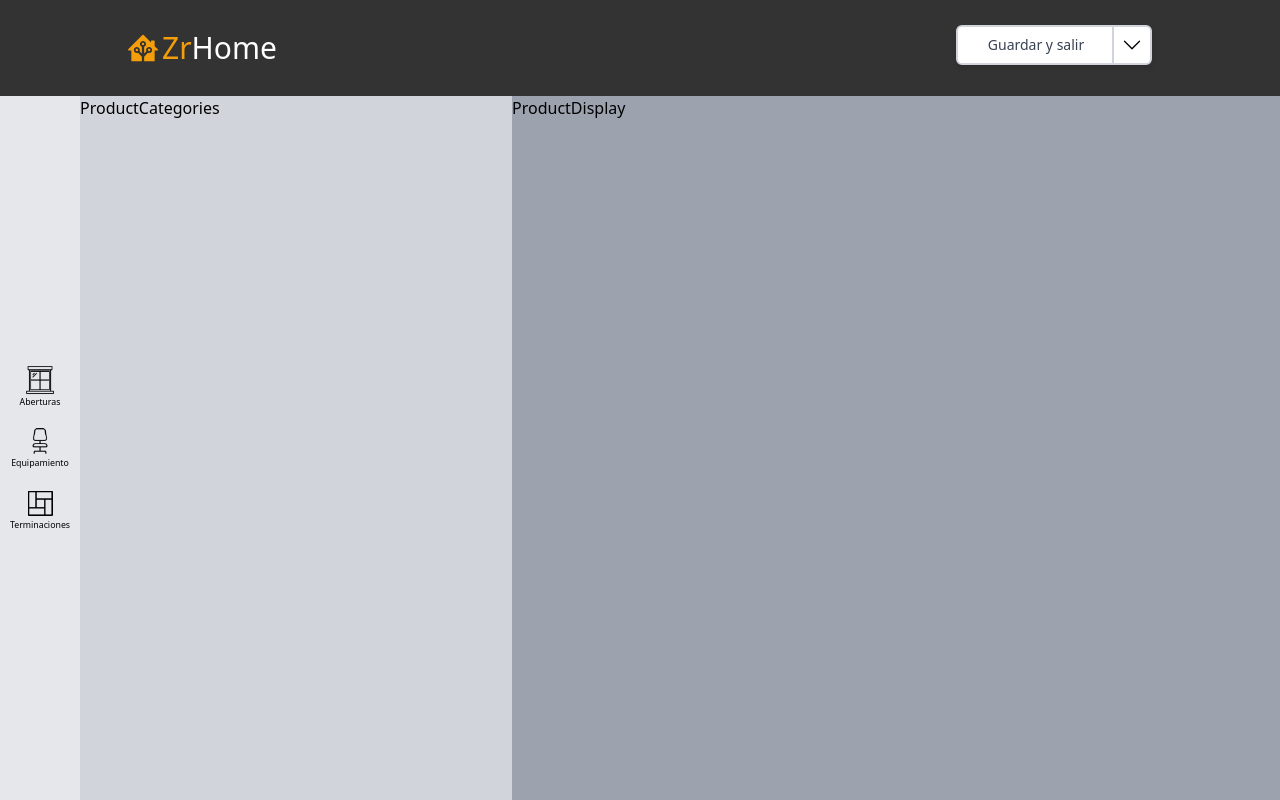
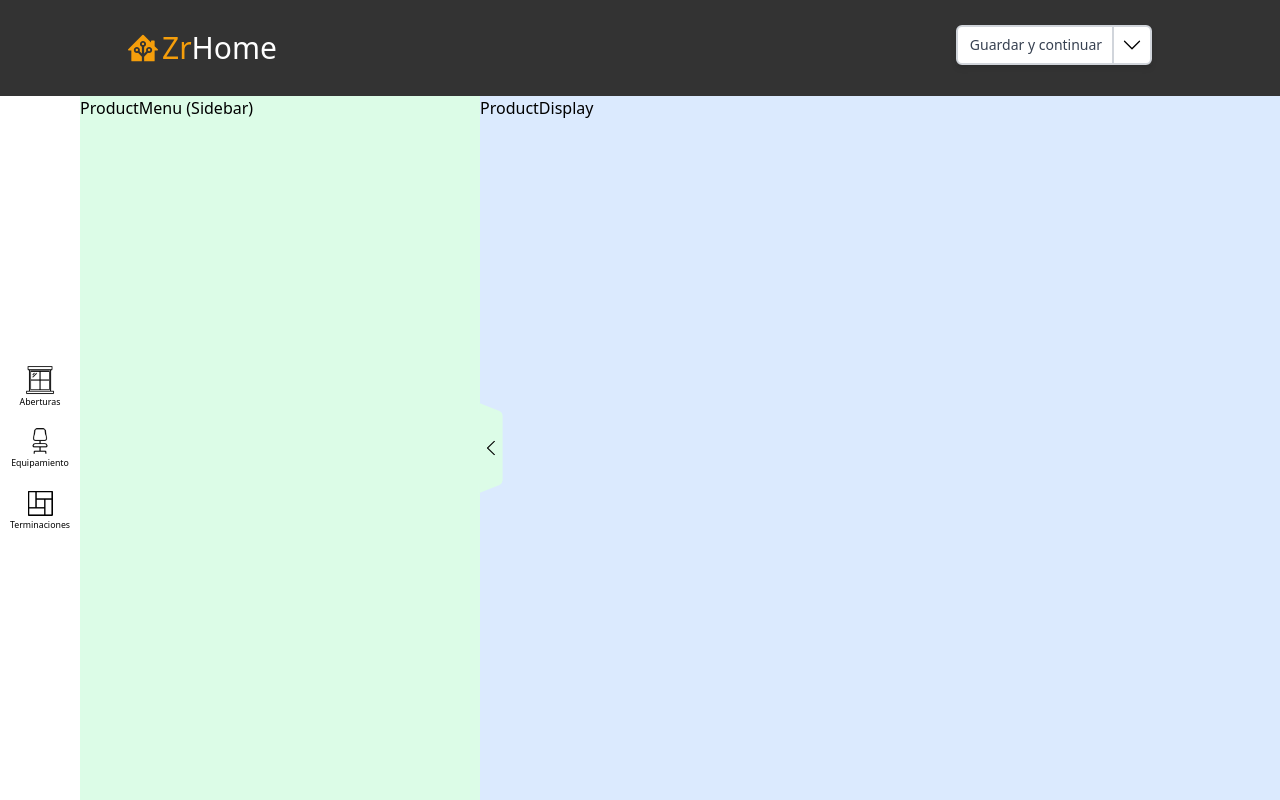
Before and after one commit to JLin-99/zr-home, a Next.js app: page / in a window 1280 px wide. Built offline with nearby package versions, Linux system fonts and the light colour scheme.

Commit message:
Create ProductShowcase component
In the ProductShowcase component will be the
ProductMenu and ProductDisplay components.

Within ProductMenu, the CategoryList and ProductList components
will be displayed.

```diff
--- /dev/null
+++ b/src/components/CategoryRow.jsx
@@ -0,0 +1,17 @@
+import { BsChevronRight } from "react-icons/bs";
+
+export default function CategoryRow({ category }) {
+  return (
+    <div className="relative w-full cursor-pointer rounded-lg bg-[#FFFFFF] bg-transparent px-5 pr-9 text-left hover:bg-amber-100 hover:text-amber-900 focus:outline-none">
+      <div className="block h-10 w-40 min-w-full truncate text-xs leading-9">
+        {category}
+      </div>
+      <div className="absolute inset-y-0 right-0 flex items-center px-2 text-center leading-10">
+        <BsChevronRight
+          className="duration-400 h-3 w-3 text-black"
+          aria-hidden="true"
+        />
+      </div>
+    </div>
+  );
+}
--- a/src/components/ProductButton.jsx
+++ b/src/components/ProductButton.jsx
@@ -4,7 +4,7 @@ export default function ProductButton({ btnName }) {
   return (
     <div
       id={btnName}
-      className="flex w-full cursor-pointer flex-col items-center py-2 hover:bg-gray-300 hover:text-amber-900"
+      className="flex w-full cursor-pointer flex-col items-center py-2 hover:bg-[#F7F7F7] hover:text-amber-900"
     >
       <Image src={`/images/${btnName}.png`} height={32} width={32} alt="logo" />
       <label className="text-[0.55rem]" htmlFor={btnName}>
--- a/src/components/ProductCategories.jsx
+++ b/src/components/ProductCategories.jsx
@@ -1,3 +1,35 @@
+import { useState } from "react";
+import { BsChevronLeft } from "react-icons/bs";
+import CategoryRow from "./CategoryRow";
+
 export default function ProductCategories() {
-  return <div className=" bg-gray-300">ProductCategories</div>;
+  const [open, setOpen] = useState(true);
+  const toggleSidebar = () => {
+    setOpen(!open);
+  };
+  return (
+    <div className="flex items-center">
+      <div
+        className={`relative h-full w-full bg-[#F7F7F7] duration-500 ${
+          open ? "w-full" : "w-0"
+        }`}
+      >
+        <div className={`p-5 duration-100 ${!open && "invisible"}`}>
+          <h2 className="pb-4 font-bold">Aberturas</h2>
+          <div className="flex flex-col gap-3">
+            <CategoryRow category="Puertas" />
+            <CategoryRow category="Ventanas" />
+          </div>
+        </div>
+      </div>
+      <button
+        className={`h-10 w-5 bg-[#F7F7F7] drop-shadow-lg duration-300 ${
+          open ? "w-full" : "w-0"
+        }`}
+        onClick={toggleSidebar}
+      >
+        <BsChevronLeft className="font-black" />
+      </button>
+    </div>
+  );
 }
--- a/src/components/ProductDisplay.jsx
+++ /dev/null
@@ -1,3 +0,0 @@
-export default function ProductDisplay() {
-  return <div className=" bg-gray-400">ProductDisplay</div>;
-}
--- a/src/components/ProductNavbar.jsx
+++ b/src/components/ProductNavbar.jsx
@@ -3,7 +3,7 @@ import ProductButton from "./ProductButton";
 
 export default function ProductNavbar() {
   return (
-    <div className=" flex flex-col items-center justify-center bg-gray-200 ">
+    <div className=" flex flex-col items-center justify-center bg-[#FFFFFF] ">
       <ProductButton btnName="Aberturas" />
       <ProductButton btnName="Equipamiento" />
       <ProductButton btnName="Terminaciones" />
--- /dev/null
+++ b/src/components/ProductShowcase.jsx
@@ -0,0 +1,16 @@
+import { BsChevronLeft } from "react-icons/bs";
+
+export default function ProductShowcase() {
+  return (
+    <div className="flex bg-gray-400">
+      <div className={`relative w-2/6 bg-green-100 `}>
+        <BsChevronLeft
+          className="absolute bottom-[calc(50%-2.5rem)] -right-6 h-20 w-6 cursor-pointer rounded-r bg-green-100 p-0.5 pr-1 font-black hover:text-red-400"
+          style={{ transform: "perspective(1rem) rotateY(9deg)" }}
+        />
+        {"ProductMenu (Sidebar)"}
+      </div>
+      <div className="flex-1 bg-blue-100">{"ProductDisplay"}</div>
+    </div>
+  );
+}
--- a/src/components/SaveOptionList.jsx
+++ b/src/components/SaveOptionList.jsx
@@ -2,7 +2,7 @@ import { Fragment, useState } from "react";
 import { Listbox, Transition } from "@headlessui/react";
 import { BsChevronDown, BsCheck } from "react-icons/bs";
 
-const options = ["Guardar y salir", "Salir sin guardar", "Guardar y continuar"];
+const options = ["Guardar y continuar", "Guardar y salir", "Salir sin guardar"];
 
 export default function SaveOptionList() {
   const [selected, setSelected] = useState(options[0]);
--- a/src/pages/index.js
+++ b/src/pages/index.js
@@ -1,8 +1,7 @@
 import Header from "@/components/Header";
-import ProductCategories from "@/components/ProductCategories";
-import ProductDisplay from "@/components/ProductDisplay";
 import ProductNavbar from "@/components/ProductNavbar";
 import Head from "next/head";
+import ProductShowcase from "@/components/ProductShowcase";
 
 export default function Home() {
   return (
@@ -13,11 +12,10 @@ export default function Home() {
         <meta name="viewport" content="width=device-width, initial-scale=1" />
         <link rel="icon" href="/favicon.ico" />
       </Head>
-      <main className="grid h-screen grid-cols-[5rem_27rem_1fr] grid-rows-[6rem_1fr] bg-red-300">
+      <main className="grid h-screen grid-cols-[5rem_1fr] grid-rows-[6rem_1fr] bg-red-300">
         <Header />
         <ProductNavbar />
-        <ProductCategories />
-        <ProductDisplay />
+        <ProductShowcase />
       </main>
     </>
   );
```
